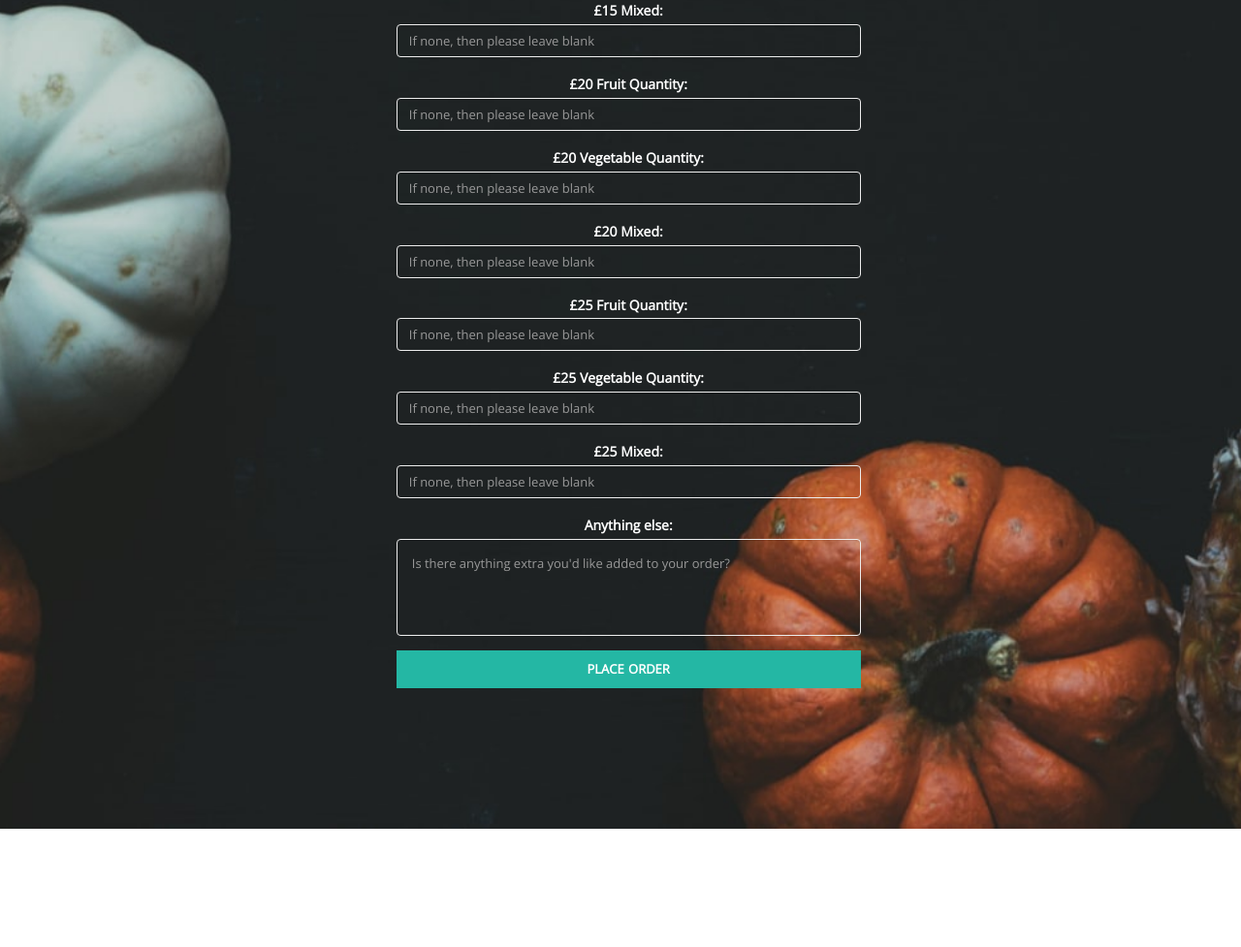
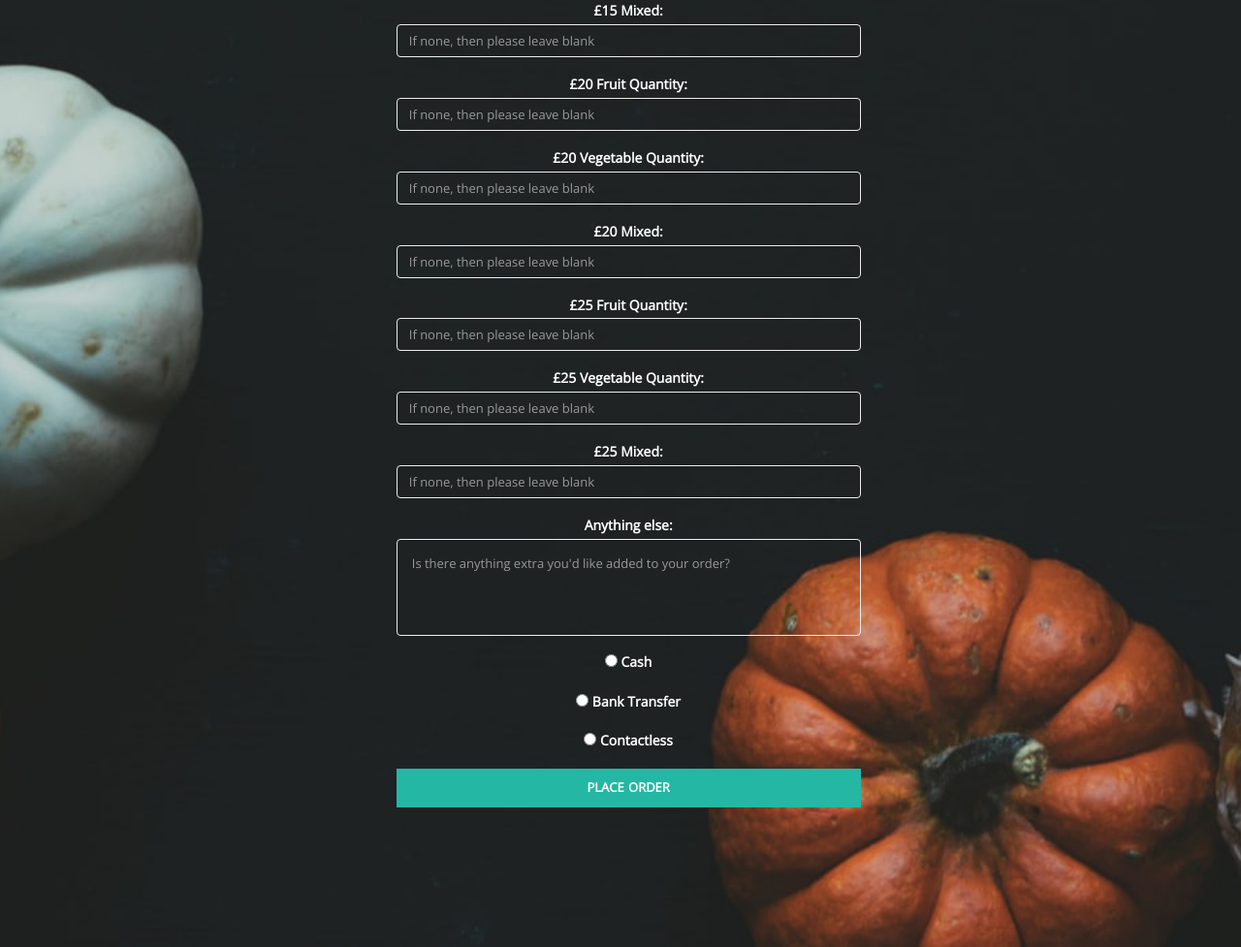
Before and after one commit to LeonFruit/Order, a plain HTML site: page index.html in a window 1280 px wide. Shown: the part 849-1826 px from the top of the page at 97% size. Before the commit the page ends 1704 px from the top, so only its background shows below. Drawn offline with nearby package versions, Linux system fonts and the light colour scheme.

Commit message:
Update index.html

```diff
--- a/index.html
+++ b/index.html
@@ -181,10 +181,22 @@
 
 
 
+                      <div class="form-group">
+           <input type="radio" id="Cash" name="Paymet " value="Cash">
+           <label for="Cash">Cash</label><br>
+      </div>
 
 
+                    <div class="form-group">
+         <input type="radio" id="Bank Transfer" name="Paymet " value="Bank Transfer">
+         <label for="Bank Transfer">Bank Transfer</label><br>
+    </div>
 
 
+  <div class="form-group">
+           <input type="radio" id="Contactless" name="Paymet " value="Contactless">
+           <label for="Contactless">Contactless</label><br>
+      </div>
                   <div class="text-center"><button type="submit" class="contact-submit">Place Order</button></div>
 
 
```
Lines whose indentation alone changed are shown as unchanged.
